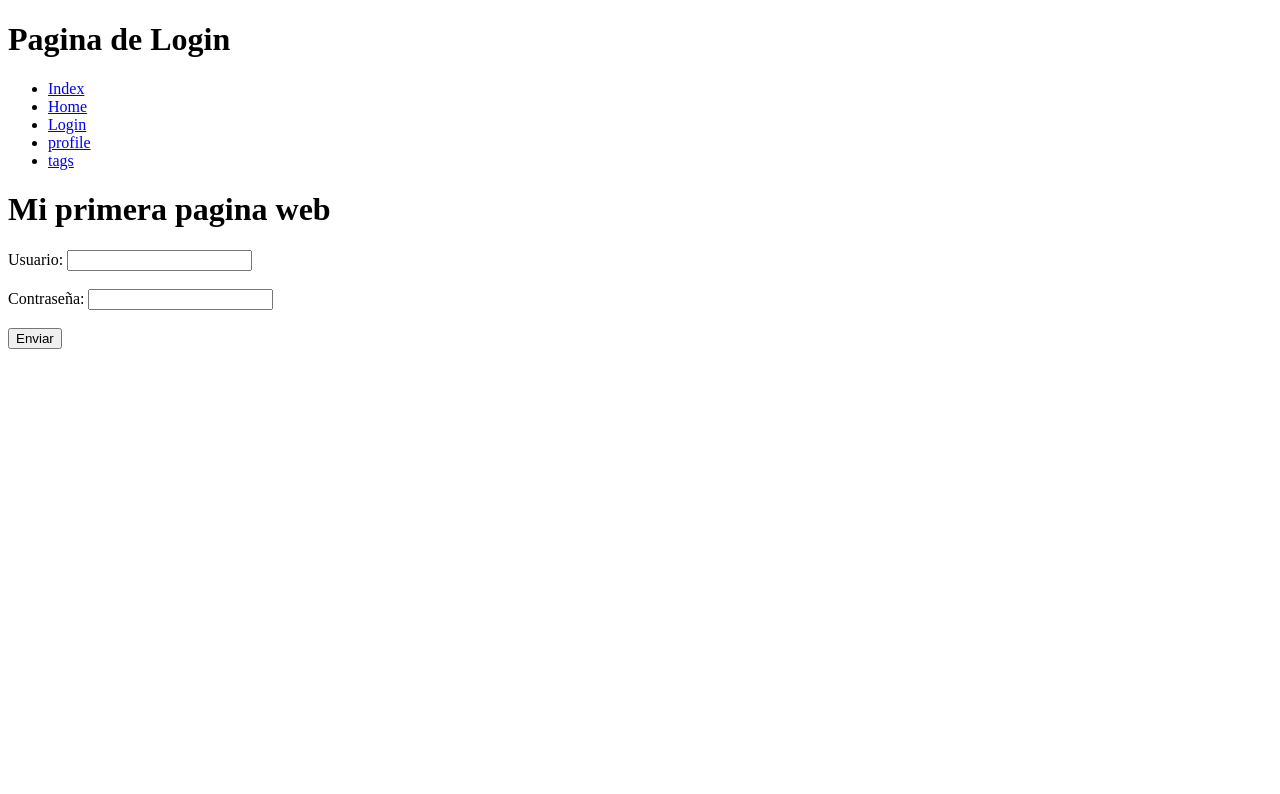
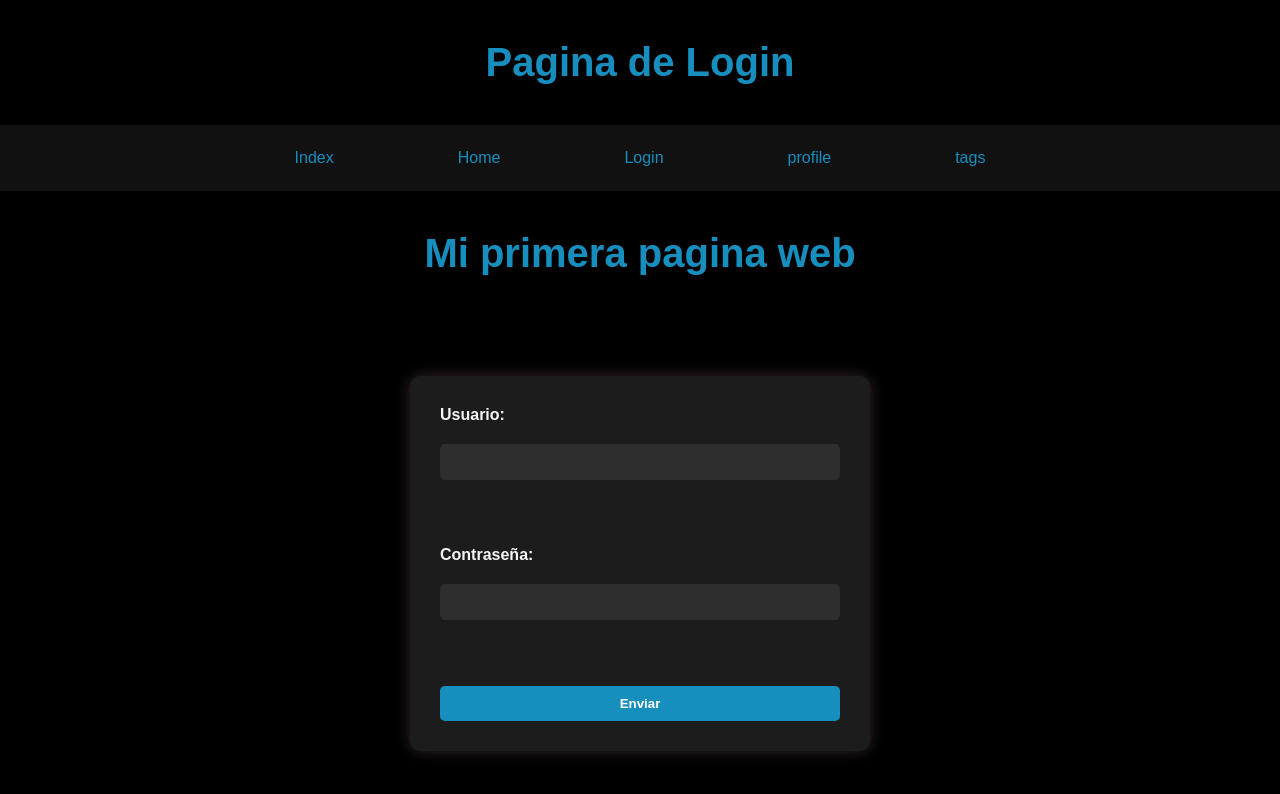
Before and after one commit to Abelcam29/TC2005BHTML, a website: page public/pages/login.html in a window 1280 px wide. Drawn offline with Linux system fonts and the light colour scheme.

Commit message:
Practica ccs

```diff
--- a/package.json
+++ b/package.json
@@ -10,6 +10,7 @@
   "author": "",
   "license": "ISC",
   "dependencies": {
+    "bootstrap": "^5.3.5",
     "express": "^4.21.2"
   },
   "repository": {
--- a/public/pages/login.html
+++ b/public/pages/login.html
@@ -3,22 +3,20 @@
     <head>
         <meta charset="UTF-8">
         <meta name="viewport" content="width=device-width, initial-scale=1.0">
-        <link rel="stylesheet" type="text/css" href="style.css">
+        <link rel="stylesheet" type="text/css" href="../styles/style.css">
         <title>Hola</title>
     </head>
     <body>
         <header><h1>Pagina de Login</h1></header>
-        <nav>
-            <ul>
-                <li><a href="../index.html">Index</a></li>
-                <li><a href="home.html">Home</a></li>
-                <li><a href="login.html">Login</a></li>
-                <li><a href="profile.html">profile</a></li>
-                <li><a href="tags.html">tags</a></li>
-            </ul>
-        </nav>
+        <nav class="navbar">
+            <a href="../index.html">Index</a>
+            <a href="home.html">Home</a>
+            <a href="login.html">Login</a>
+            <a href="profile.html">profile</a>
+            <a href="tags.html">tags</a>
+    </nav>
         <header><h1>Mi primera pagina web</h1></header>
-        <form action="">
+        <form class="login-form" action="">
             <label for="username">Usuario: </label>
             <input type="text" id="Username" name="Username" required><br><br>
             <label for="password">Contraseña: </label>
--- /dev/null
+++ b/public/styles/style.css
@@ -0,0 +1,163 @@
+/* ====== GLOBAL STYLES ====== */
+body {
+    background-color: #000;
+    color: white;
+    font-family: Arial, Helvetica, sans-serif;
+    margin: 0;
+    padding: 0;
+}
+
+h1, h2 {
+    color: rgb(23, 143, 190);
+    text-align: center;
+    font-family: inherit;
+    margin: 1em 0;
+}
+
+h1 {
+    font-size: 40px;
+}
+
+h2 {
+    font-size: 30px;
+}
+
+/* ====== LINK STYLES ====== */
+a {
+    color: rgb(23, 143, 190);
+    font-size: 16px;
+    text-decoration: none;
+    padding: 10px;
+    margin: 4px 2px;
+    display: inline-block;
+    border-radius: 5px;
+    transition: all 0.3s ease;
+    cursor: pointer;
+    position: relative;
+}
+
+a:hover {
+    color: rgb(255, 255, 255);
+    background-color: rgb(23, 143, 190);
+    font-weight: bold;
+}
+
+a:active {
+    color: rgb(255, 255, 255);
+    background-color: whitesmoke;
+}
+
+a::after {
+    content: '';
+    display: block;
+    width: 0;
+    height: 2px;
+    background: rgb(255, 255, 255);
+    transition: width 0.3s ease;
+    position: absolute;
+    bottom: 0;
+    left: 0;
+}
+
+a:hover::after {
+    width: 100%;
+}
+
+.navbar {
+    display: flex;
+    justify-content: center;
+    align-items: center;
+    background-color: #111;
+    padding: 10px;
+    gap: 100px;
+}
+
+.login-form {
+    max-width: 400px;
+    margin: 100px auto;
+    padding: 30px;
+    background-color: #1c1c1c;
+    border-radius: 10px;
+    box-shadow: 0 0 15px rgba(255, 192, 203, 0.2);
+    display: flex;
+    flex-direction: column;
+    gap: 15px;
+    color: whitesmoke;
+    font-family: Arial, Helvetica, sans-serif;
+}
+
+.login-form label {
+    font-weight: bold;
+    margin-bottom: 5px;
+}
+
+.login-form input[type="text"],
+.login-form input[type="password"] {
+    padding: 10px;
+    border: none;
+    border-radius: 5px;
+    background-color: #2e2e2e;
+    color: white;
+    font-size: 14px;
+}
+
+.login-form input[type="button"] {
+    padding: 10px;
+    background-color: rgb(23, 143, 190);
+    color: white;
+    border: none;
+    border-radius: 5px;
+    font-weight: bold;
+    cursor: pointer;
+    transition: background-color 0.3s ease;
+}
+
+.login-form input[type="button"]:hover {
+    background-color: rgb(68, 196, 247);
+}
+
+#Abel {
+    display: block;
+    margin: 30px auto;
+    width: 300px;
+    height: 300px;
+    border-radius: 50%;
+    object-fit: cover;
+    box-shadow: 0 0 15px rgba(255, 192, 203, 0.4);
+    transition: transform 0.3s ease;
+}
+
+#Abel:hover {
+    transform: scale(1.05);
+}
+
+#perros{
+    display: block;
+    margin: 30px auto;
+    width: 400px;
+    height: 500px;
+    border-radius: 50%;
+    object-fit: cover;
+    box-shadow: 0 0 15px rgba(255, 255, 255, 0.4);
+    transition: transform 0.6s ease;
+
+}
+
+#perros:hover{
+    transform: scale(1.10);
+}
+
+#gatos{
+    display: block;
+    margin: 30px auto;
+    width: 400px;
+    height: 500px;
+    border-radius: 50%;
+    object-fit: cover;
+    box-shadow: 0 0 15px rgba(255, 255, 255, 0.4);
+    transition: transform 0.6s ease;
+}
+
+#gatos:hover{
+    transform: scale(1.10);
+}
```
Also changed, not shown: public/index.html (+27 -15 lines), public/pages/home.html (+8 -9 lines), public/pages/profile.html (+9 -11 lines), public/pages/tags.html (+8 -9 lines), 2 other files.
